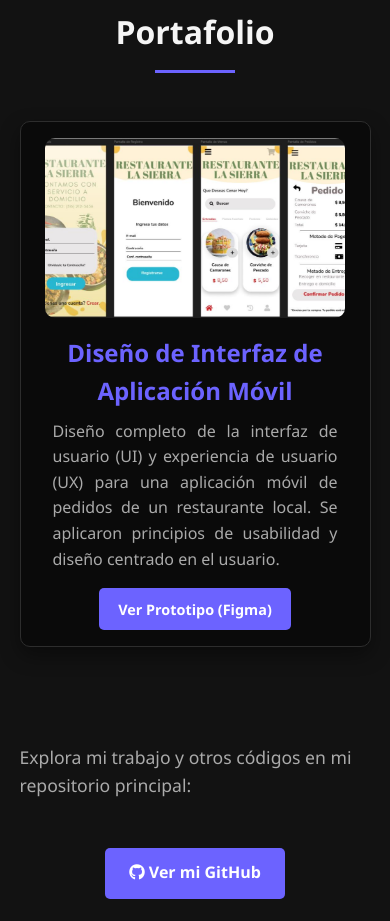
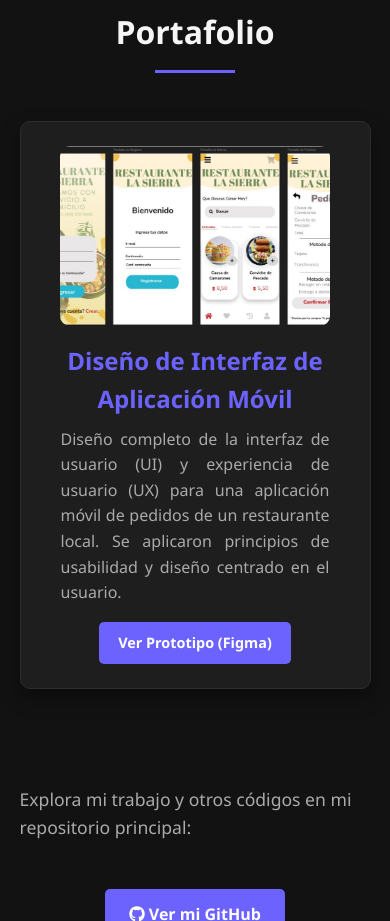
Before and after one commit to danimo87/Portafolio-html-css, a plain HTML site: page index.html in a window 390 px wide. Shown: the part 2180-3101 px from the top of the page. Drawn offline with Linux system fonts and the light colour scheme.

```diff
--- a/style.css
+++ b/style.css
@@ -269,7 +269,7 @@
 }
 
 .project-card {
-    background-color: var(--darker-bg);
+    background-color: var(--card-bg);
     border: 1px solid var(--border-color);
     border-radius: 10px;
     overflow: hidden;
@@ -480,13 +480,3 @@
     padding: 0 1rem;
   }
 }
-@media (max-width: 430px) {
-  .project-card img {
-    width: 100%;
-    max-width: 300px;
-  }
-
-  .project-card {
-    padding: 1rem;
-  }
-}
```
